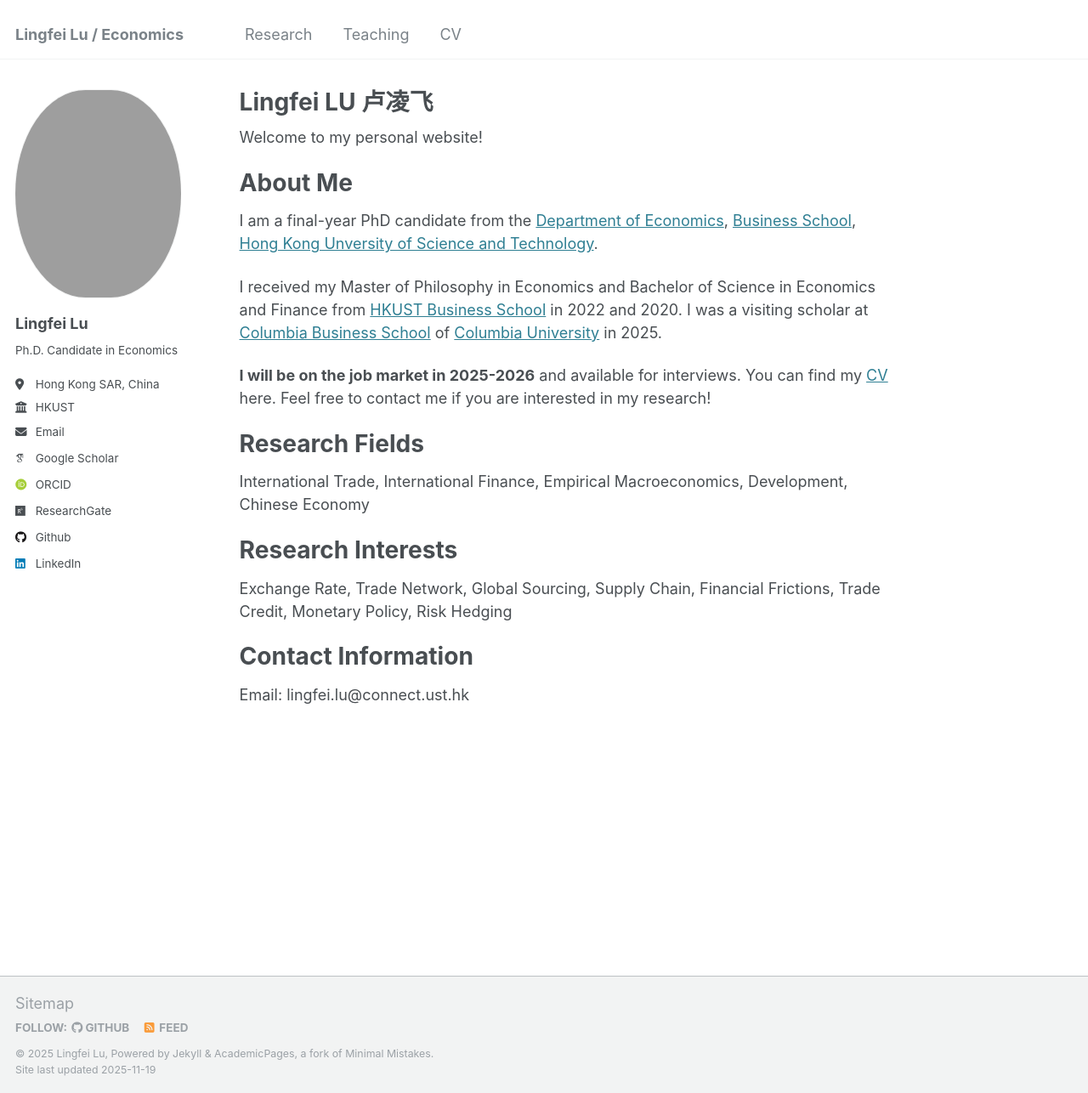
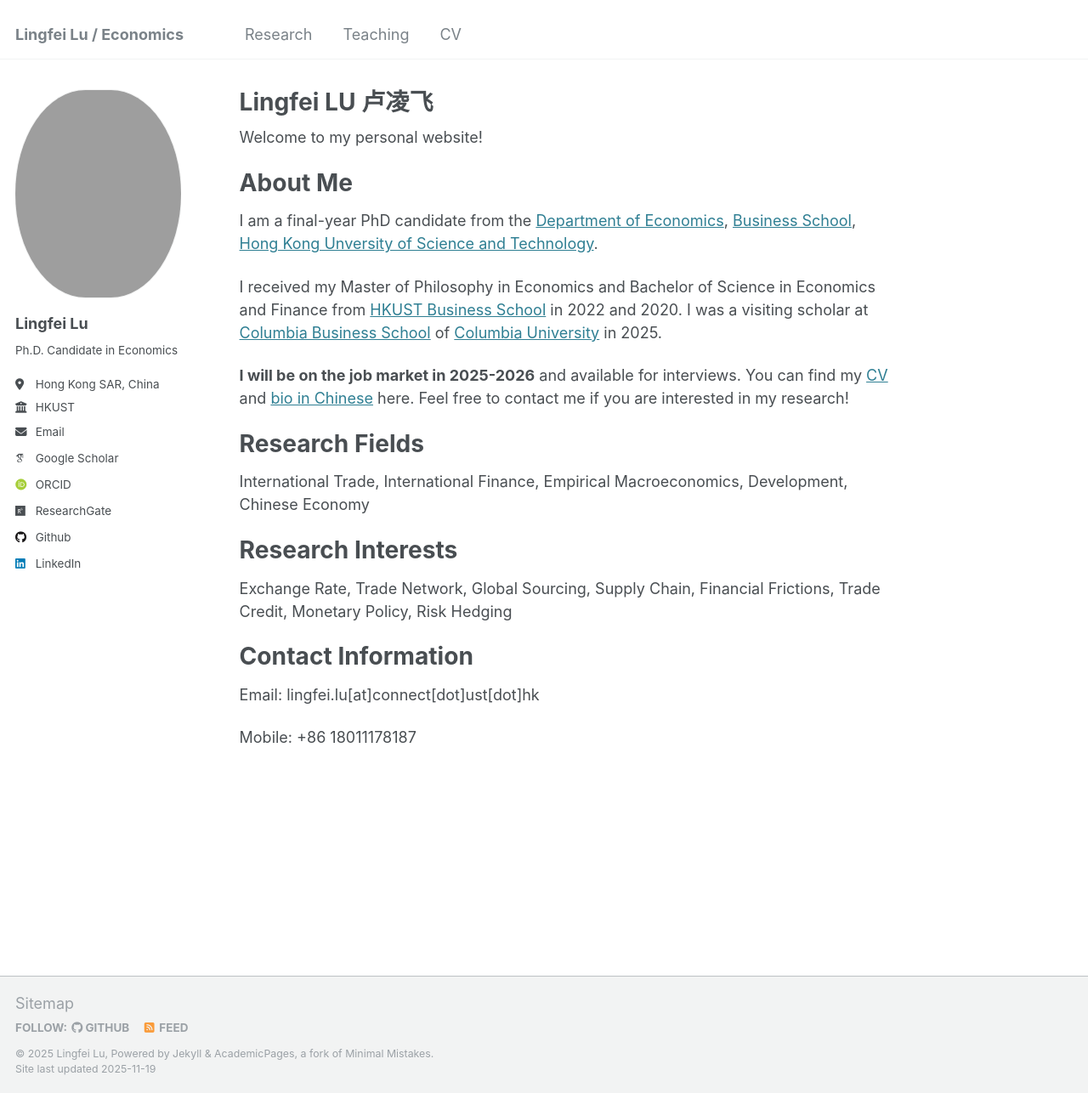
Before and after one commit to lingfei-daniel-lu/lingfei-daniel-lu.github.io, a Jekyll site: the page built from _pages/about.md, in a window 1280 px wide and 1286 px high. Shown: the whole window at 85% size. Built offline with Jekyll 4.4.1, drawn with Linux system fonts in a browser that asks for light colours; some web fonts are replaced.

Commit message:
Update CV and bio in Chinese

```diff
--- a/_pages/about.md
+++ b/_pages/about.md
@@ -15,7 +15,7 @@
 
 I received my Master of Philosophy in Economics and Bachelor of Science in Economics and Finance from [HKUST Business School](https://bm.hkust.edu.hk) in 2022 and 2020. I was a visiting scholar at [Columbia Business School](https://business.columbia.edu) of [Columbia University](https://www.columbia.edu) in 2025.
 
-**I will be on the job market in 2025-2026** and available for interviews. You can find my [CV](https://lingfei-daniel-lu.github.io/cv) here. Feel free to contact me if you are interested in my research!
+**I will be on the job market in 2025-2026** and available for interviews. You can find my [CV](https://lingfei-daniel-lu.github.io/cv) and [bio in Chinese](https://lingfei-daniel-lu.github.io/files/Lingfei_LU_bio_Chinese.pdf) here. Feel free to contact me if you are interested in my research!
 
 Research Fields
 ======
@@ -27,4 +27,6 @@
 
 Contact Information
 ======
-Email: lingfei.lu@connect.ust.hk
+Email: lingfei.lu[at]connect[dot]ust[dot]hk
+
+Mobile: +86 18011178187
```
Also changed, not shown: _pages/cv.md (+2 -0 lines), 2 other files.
